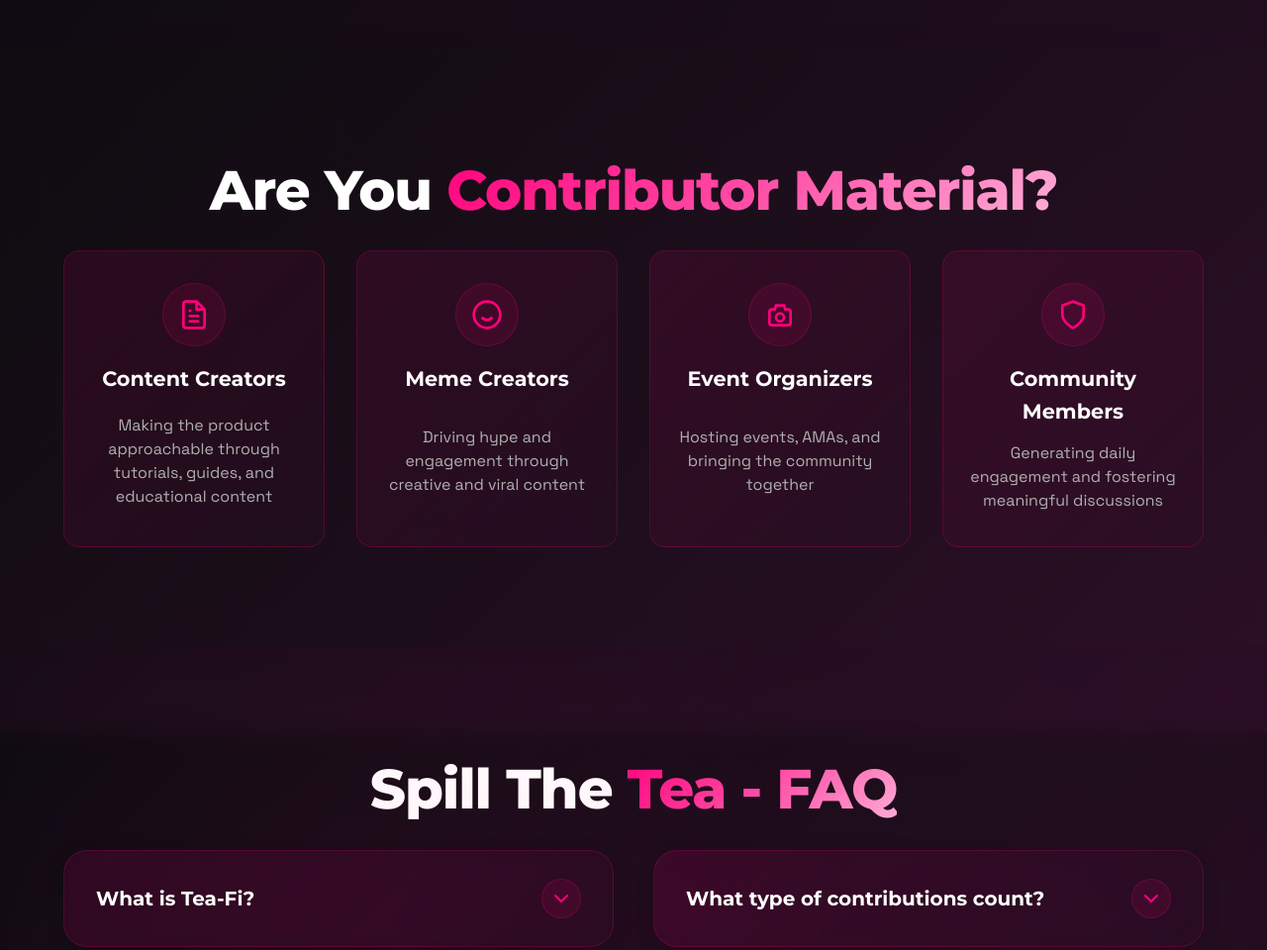
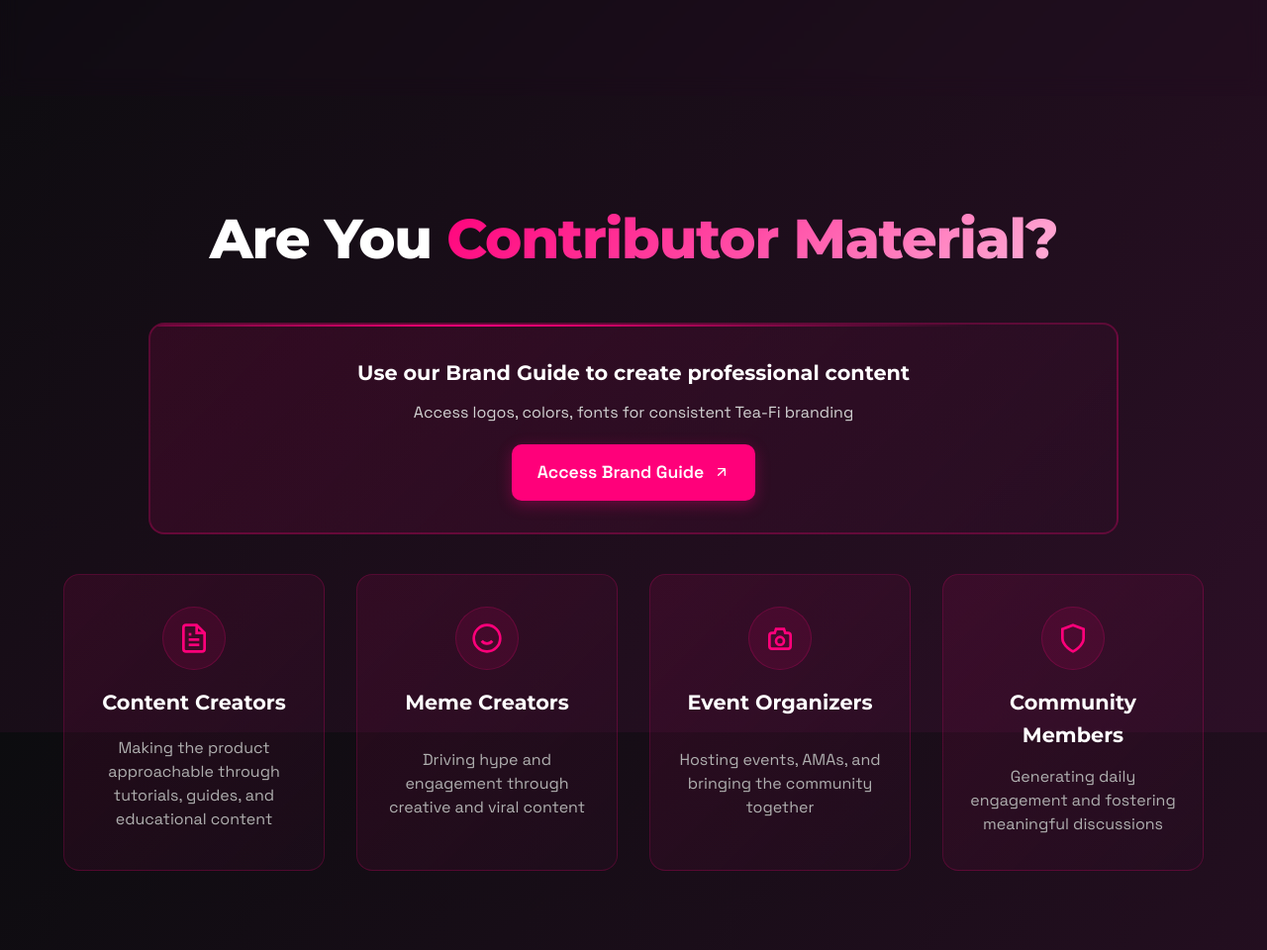
Before and after one commit to stip1101/teafidemo.github.io, a website built with Vite: page index.html in a window 1280 px wide. Shown: the part 3260-4220 px from the top of the page at 99% size. Built offline with nearby package versions, Linux system fonts and the light colour scheme.

Commit message:
brandbook

```diff
--- a/src/main.js
+++ b/src/main.js
@@ -137,6 +137,15 @@
           <h3 class="task-highlight-title">Create a post about Tea-Fi Web App and making a swap</h3>
           <p class="task-highlight-description">Share your experience with the community and help others discover Tea-Fi</p>
 
+          <div class="brand-guide-link">
+            <a href="https://drive.google.com/drive/folders/1yeiiS8_3-fZr5knD9egqCZE-QdQDNQpe" target="_blank" rel="noopener">
+              Use our Brand Guide for content creation
+              <svg width="14" height="14" viewBox="0 0 24 24" fill="none">
+                <path d="M7 17L17 7M17 7H7M17 7V17" stroke="currentColor" stroke-width="2" stroke-linecap="round" stroke-linejoin="round"/>
+              </svg>
+            </a>
+          </div>
+
           <div class="task-highlight-cta">
             <button class="cta-button-hero" id="getStartedBtn">
               <span>Get Your First Role Now</span>
@@ -224,6 +233,19 @@
   <section class="contributor-check">
     <div class="container">
       <h2 class="section-title">Are You <span class="gradient-text">Contributor Material?</span></h2>
+
+      <div class="brand-guide-notice">
+        <div class="brand-guide-notice-content">
+          <h3>Use our Brand Guide to create professional content</h3>
+          <p>Access logos, colors, fonts for consistent Tea-Fi branding</p>
+          <a href="https://drive.google.com/drive/folders/1yeiiS8_3-fZr5knD9egqCZE-QdQDNQpe" class="brand-guide-btn" target="_blank" rel="noopener">
+            Access Brand Guide
+            <svg width="16" height="16" viewBox="0 0 24 24" fill="none">
+              <path d="M7 17L17 7M17 7H7M17 7V17" stroke="currentColor" stroke-width="2" stroke-linecap="round" stroke-linejoin="round"/>
+            </svg>
+          </a>
+        </div>
+      </div>
 
       <div class="contributor-types">
         <div class="contributor-card modern">
--- a/src/style.css
+++ b/src/style.css
@@ -363,6 +363,125 @@
 .rules-link:hover svg {
   transform: translateX(2px);
 }
+
+.rules-links {
+  display: flex;
+  flex-direction: column;
+  gap: 12px;
+  align-items: center;
+}
+
+.brand-guide-link {
+  margin: 12px 0;
+  text-align: center;
+}
+
+.brand-guide-link a {
+  display: inline-flex;
+  align-items: center;
+  gap: 8px;
+  color: var(--accent-pink);
+  text-decoration: none;
+  font-weight: 500;
+  font-size: 0.9rem;
+  padding: 6px 12px;
+  border-radius: 6px;
+  background: rgba(255, 0, 122, 0.08);
+  border: 1px solid rgba(255, 0, 122, 0.15);
+  transition: all 0.2s ease;
+}
+
+.brand-guide-link a:hover {
+  color: var(--text-white);
+  background: rgba(255, 0, 122, 0.15);
+  border-color: rgba(255, 0, 122, 0.25);
+  transform: translateY(-1px);
+}
+
+.brand-guide-notice {
+  max-width: 85%;
+  margin: 40px auto;
+  padding: 32px 28px;
+  background: linear-gradient(135deg, rgba(255, 0, 122, 0.12) 0%, rgba(44, 15, 38, 0.4) 100%);
+  border: 2px solid rgba(255, 0, 122, 0.25);
+  border-radius: 16px;
+  text-align: center;
+  position: relative;
+  backdrop-filter: blur(15px);
+  transition: all 0.3s ease;
+  overflow: hidden;
+}
+
+.brand-guide-notice::before {
+  content: '';
+  position: absolute;
+  top: 0;
+  left: -100%;
+  width: 100%;
+  height: 2px;
+  background: linear-gradient(90deg, transparent, var(--accent-pink), transparent);
+  animation: slideIn 3s infinite;
+}
+
+@keyframes slideIn {
+  0% { left: -100%; }
+  50% { left: 100%; }
+  100% { left: -100%; }
+}
+
+.brand-guide-notice:hover {
+  border-color: rgba(255, 0, 122, 0.4);
+  background: linear-gradient(135deg, rgba(255, 0, 122, 0.15) 0%, rgba(44, 15, 38, 0.5) 100%);
+  transform: translateY(-2px);
+  box-shadow: 0 12px 40px rgba(255, 0, 122, 0.2);
+}
+
+.brand-guide-notice-content h3 {
+  font-size: 1.3rem;
+  font-weight: 700;
+  color: var(--text-white);
+  margin-bottom: 12px;
+  font-family: var(--font-headline);
+}
+
+.brand-guide-notice-content p {
+  font-size: 1rem;
+  color: var(--text-gray);
+  margin-bottom: 20px;
+  line-height: 1.5;
+}
+
+.brand-guide-btn {
+  display: inline-flex;
+  align-items: center;
+  gap: 10px;
+  color: var(--text-white);
+  background: var(--accent-pink);
+  text-decoration: none;
+  font-weight: 600;
+  font-size: 1.1rem;
+  padding: 12px 24px;
+  border-radius: 10px;
+  border: 2px solid var(--accent-pink);
+  transition: all 0.3s ease;
+  box-shadow: 0 4px 15px rgba(255, 0, 122, 0.3);
+}
+
+.brand-guide-btn:hover {
+  background: transparent;
+  color: var(--accent-pink);
+  transform: translateY(-2px);
+  box-shadow: 0 6px 20px rgba(255, 0, 122, 0.4);
+}
+
+.brand-guide-btn svg {
+  transition: transform 0.3s ease;
+}
+
+.brand-guide-btn:hover svg {
+  transform: translateX(4px) translateY(-2px);
+}
+
 
 .getting-started-subtitle {
   font-size: 1.25rem;
```
